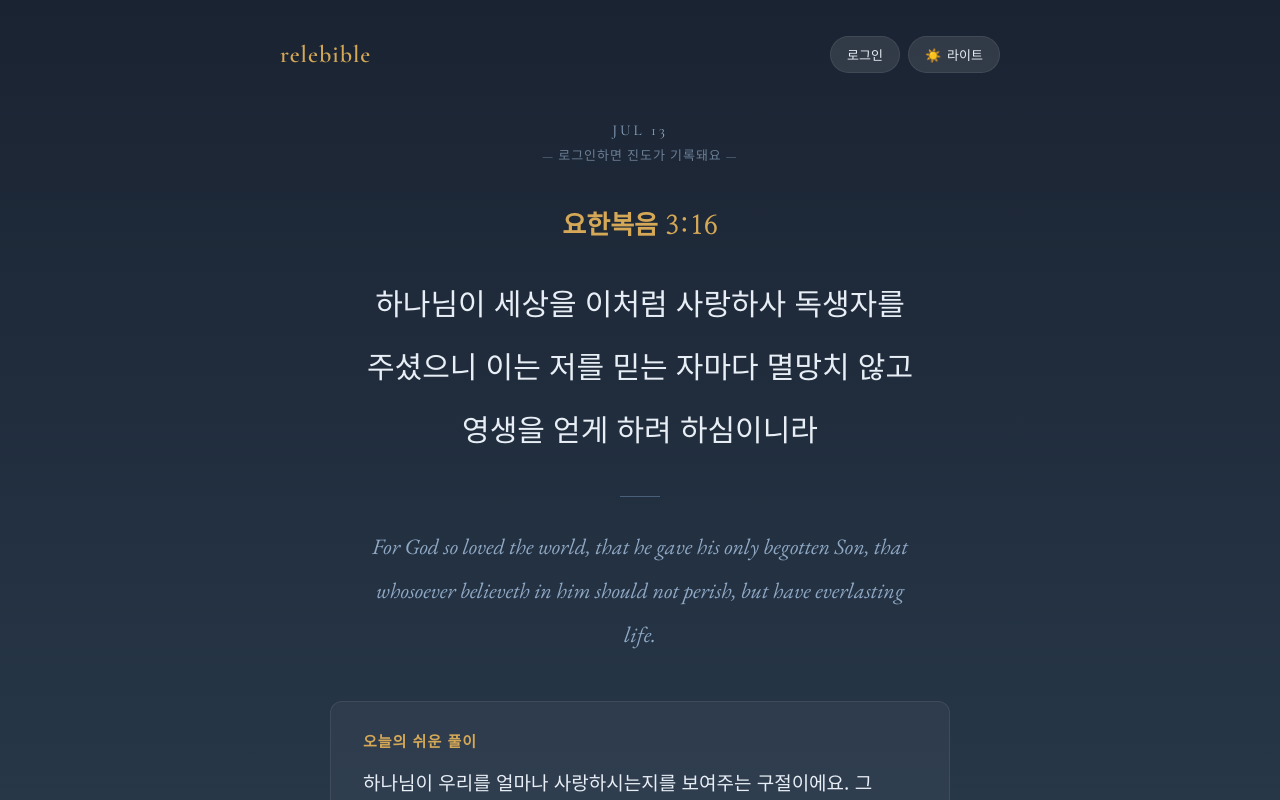
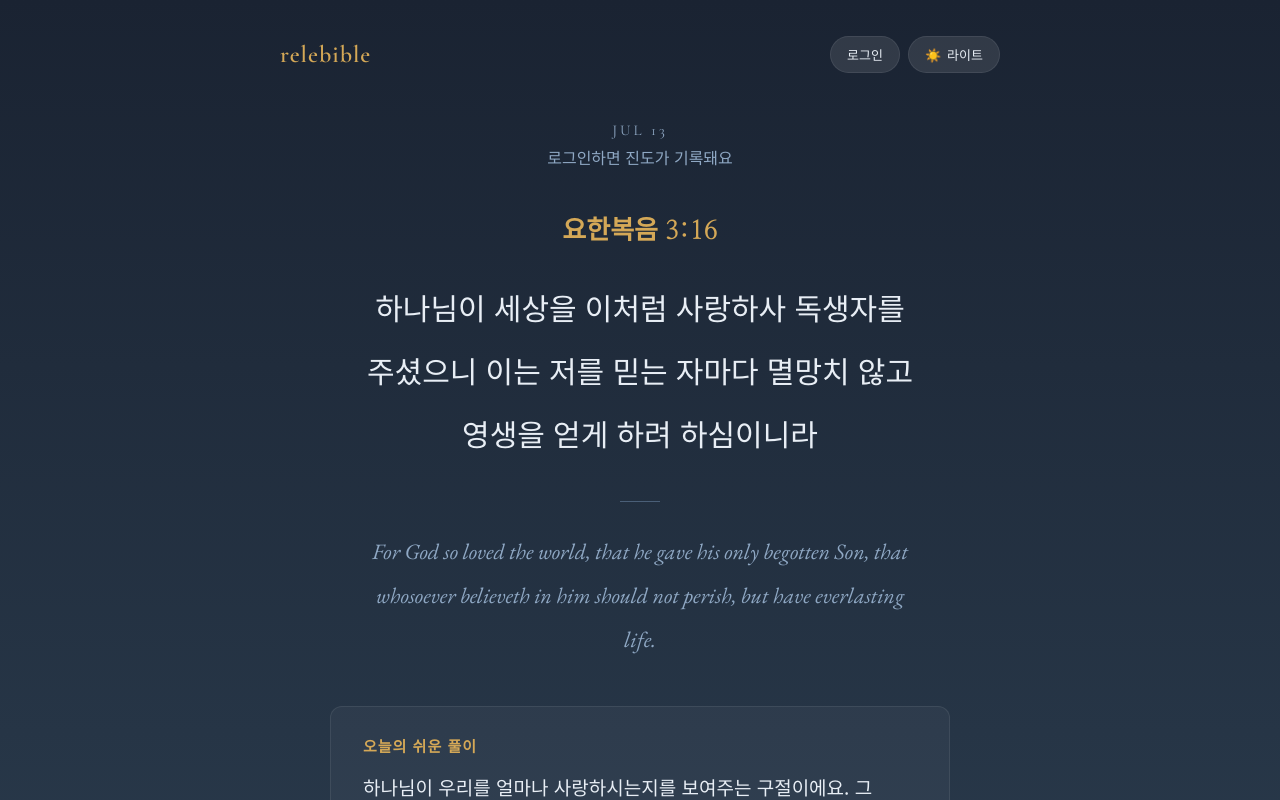
Before and after one commit to gmvfeel/relebible, a Next.js app: page / in a window 1280 px wide. Shown: the top 800 px of the page. Built offline with nearby package versions, Linux system fonts and the light colour scheme; no server answers.

Commit message:
Add files via upload

```diff
--- a/app/globals.css
+++ b/app/globals.css
@@ -102,16 +102,23 @@ body {
   margin-bottom: 0;
 }
 .day-count {
-  font-family: 'Cormorant Garamond', serif;
-  font-size: 13px;
-  color: var(--text-faint);
-  letter-spacing: 1px;
+  font-family: 'Noto Sans KR', sans-serif;
+  font-size: 16px;
+  font-weight: 500;
+  color: var(--text-sub);
+  letter-spacing: 0;
 }
 [data-theme="light"] .day-count {
   font-family: 'Noto Sans KR', sans-serif;
+  font-size: 14px;
   background: var(--toggle-bg);
   padding: 6px 14px;
   border-radius: 20px;
+}
+.day-num {
+  color: var(--accent);
+  font-weight: 700;
+  font-size: 1.15em;
 }
 
 /* ===== 본문 영역 ===== */
--- a/app/page.js
+++ b/app/page.js
@@ -139,7 +139,11 @@ export default function Home() {
           <div className="date">{todayDate}</div>
         </div>
         <div className="day-count">
-          {user ? `— 통독 ${totalDays}일째 —` : '— 로그인하면 진도가 기록돼요 —'}
+          {user ? (
+            <>통독 <span className="day-num">{totalDays}</span>일째</>
+          ) : (
+            '로그인하면 진도가 기록돼요'
+          )}
         </div>
       </div>
 
```
